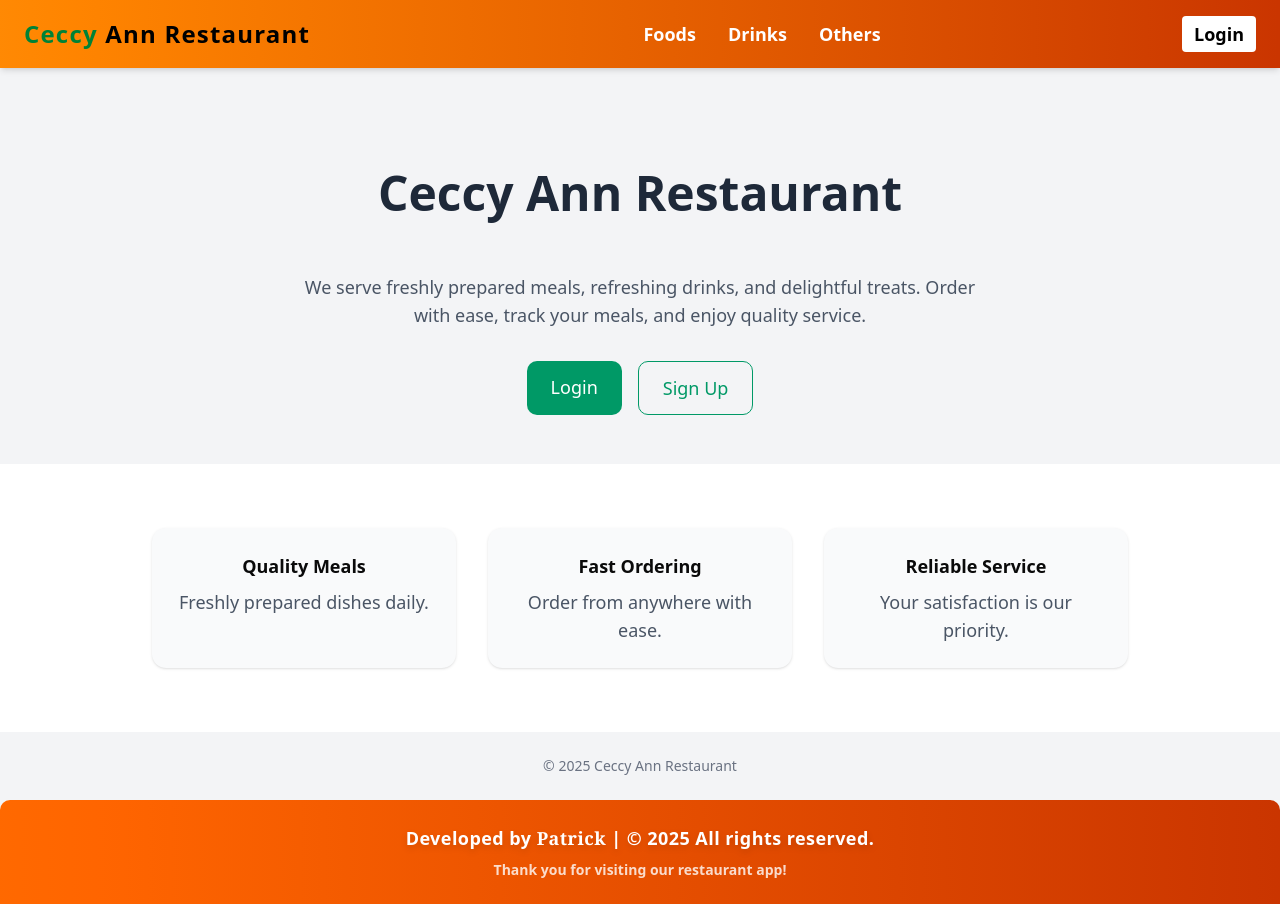
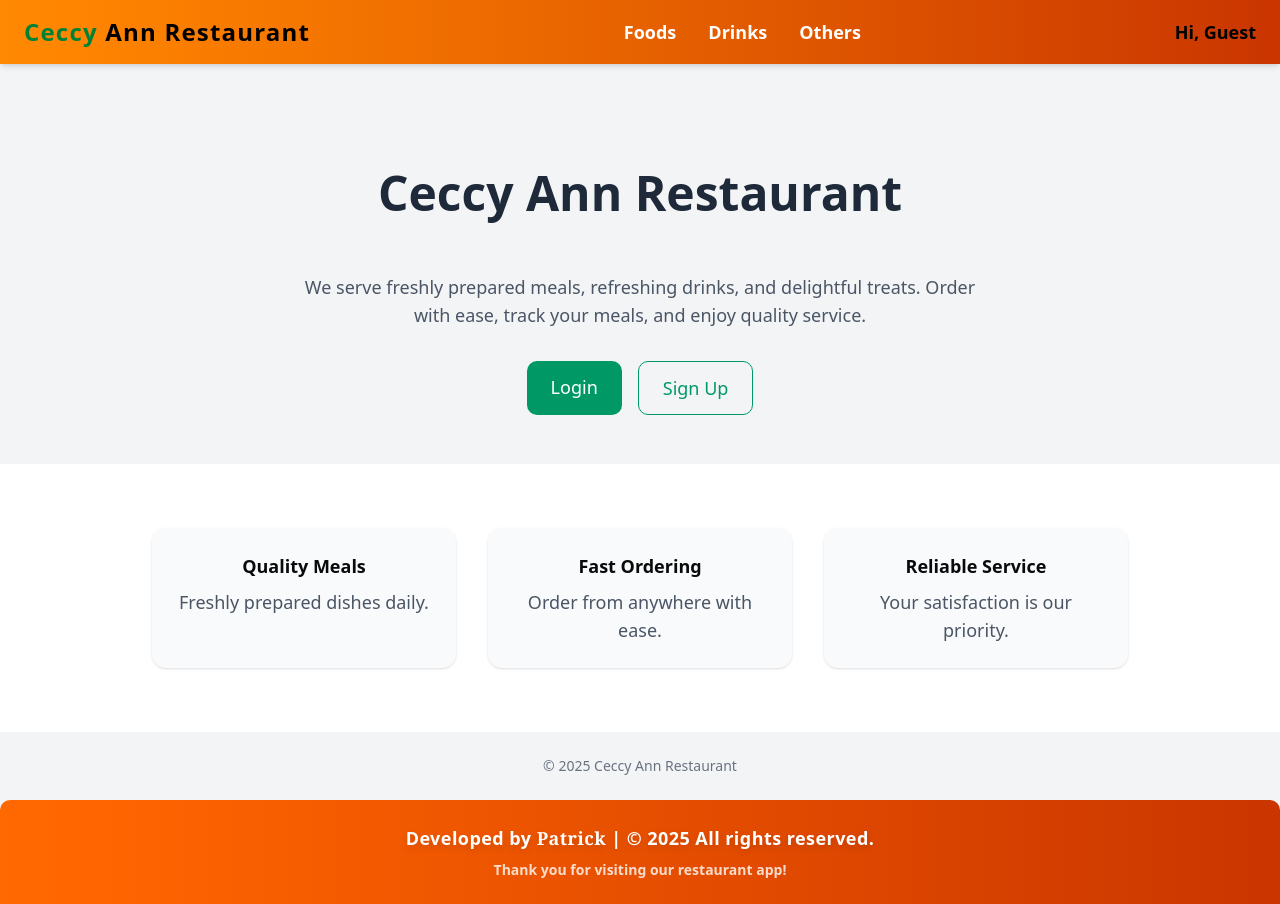
Before and after one commit to Youngnovate-Foundation/resturant-project_nestjs.png, a Next.js app: page / in a window 1280 px wide. Built offline with nearby package versions, Linux system fonts and the light colour scheme.

Commit message:
feat: Enhance Navbar component with user authentication and improved logout functionality

```diff
--- a/components/Navbar.jsx
+++ b/components/Navbar.jsx
@@ -1,44 +1,46 @@
 "use client";
-import React from "react";
+import React, { useEffect, useState } from "react";
 import Link from "next/link";
-import { useUser } from "../context/UserContext";
 
-const Navbar = () => {
-  const { currentUser, setCurrentUser } = useUser();
+export default function Navbar() {
+  const [isLoggedIn, setIsLoggedIn] = useState(false);
+
+  useEffect(() => {
+    const token = localStorage.getItem("token"); // adjust according to your auth
+    setIsLoggedIn(!!token);
+  }, []);
 
   const handleLogout = async () => {
     await fetch("/api/auth/logout");
-    setCurrentUser(null);
+    localStorage.removeItem("token");
+    setIsLoggedIn(false);
     window.location.href = "/auth/login";
   };
 
   return (
-    <nav className="fixed top-0 left-0 w-full z-50 bg-gradient-to-r from-orange-400 to-orange-700 text-white font-semibold py-4 px-6 flex items-center shadow-md">
-      {/* Logo */}
-      <div className="text-2xl tracking-wider font-extrabold mr-8 flex-shrink-0">
+    <nav className="fixed top-0 left-0 w-full z-50 bg-gradient-to-r from-orange-400 to-orange-700 text-white font-semibold py-4 px-6 flex justify-between items-center shadow-md">
+      <div className="text-2xl tracking-wider font-extrabold">
         <span className="text-green-700">Ceccy </span>
         <span className="text-black">Ann Restaurant</span>
       </div>
 
-      {/* Nav links */}
-      <div className="flex gap-8 text-lg flex-1 justify-center">
-        <a href="#Foods" className="hover:text-orange-300 transition-colors duration-300">
+      <div className="flex gap-8 text-lg">
+        <a href="#Foods" className="hover:text-orange-300 transition">
           Foods
         </a>
-        <a href="#Drinks" className="hover:text-orange-300 transition-colors duration-300">
+        <a href="#Drinks" className="hover:text-orange-300 transition">
           Drinks
         </a>
-        <a href="#Others" className="hover:text-orange-300 transition-colors duration-300">
+        <a href="#Others" className="hover:text-orange-300 transition">
           Others
         </a>
       </div>
 
-      {/* User info + Logout */}
-      <div className="flex items-center gap-4 flex-shrink-0">
-        {currentUser ? (
-          <>
-            <span className="text-black font-semibold truncate max-w-xs">
-              Hi, {currentUser.name}
+      <div>
+        {isLoggedIn ? (
+          <div className="flex items-center gap-4">
+            <span className="text-black font-semibold">
+              Hi, Dear Valued Customer
             </span>
             <button
               onClick={handleLogout}
@@ -46,18 +48,19 @@ const Navbar = () => {
             >
               Logout
             </button>
-          </>
+          </div>
         ) : (
           <Link
             href="/auth/login"
-            className="bg-white text-black px-3 py-1 rounded hover:bg-gray-200 transition"
+            className="relative group text-black font-semibold hover:underline"
           >
-            Login
+            Hi, Guest
+             <span className="absolute top-full mt-2 left-1/2 transform -translate-x-1/2 translate-y-[-10px] group-hover:translate-y-0 opacity-0 group-hover:opacity-100 whitespace-nowrap bg-black text-white text-xs px-2 py-1 rounded transition-all duration-300">
+              Click to login
+            </span>
           </Link>
         )}
       </div>
     </nav>
   );
-};
-
-export default Navbar;
+}
```
